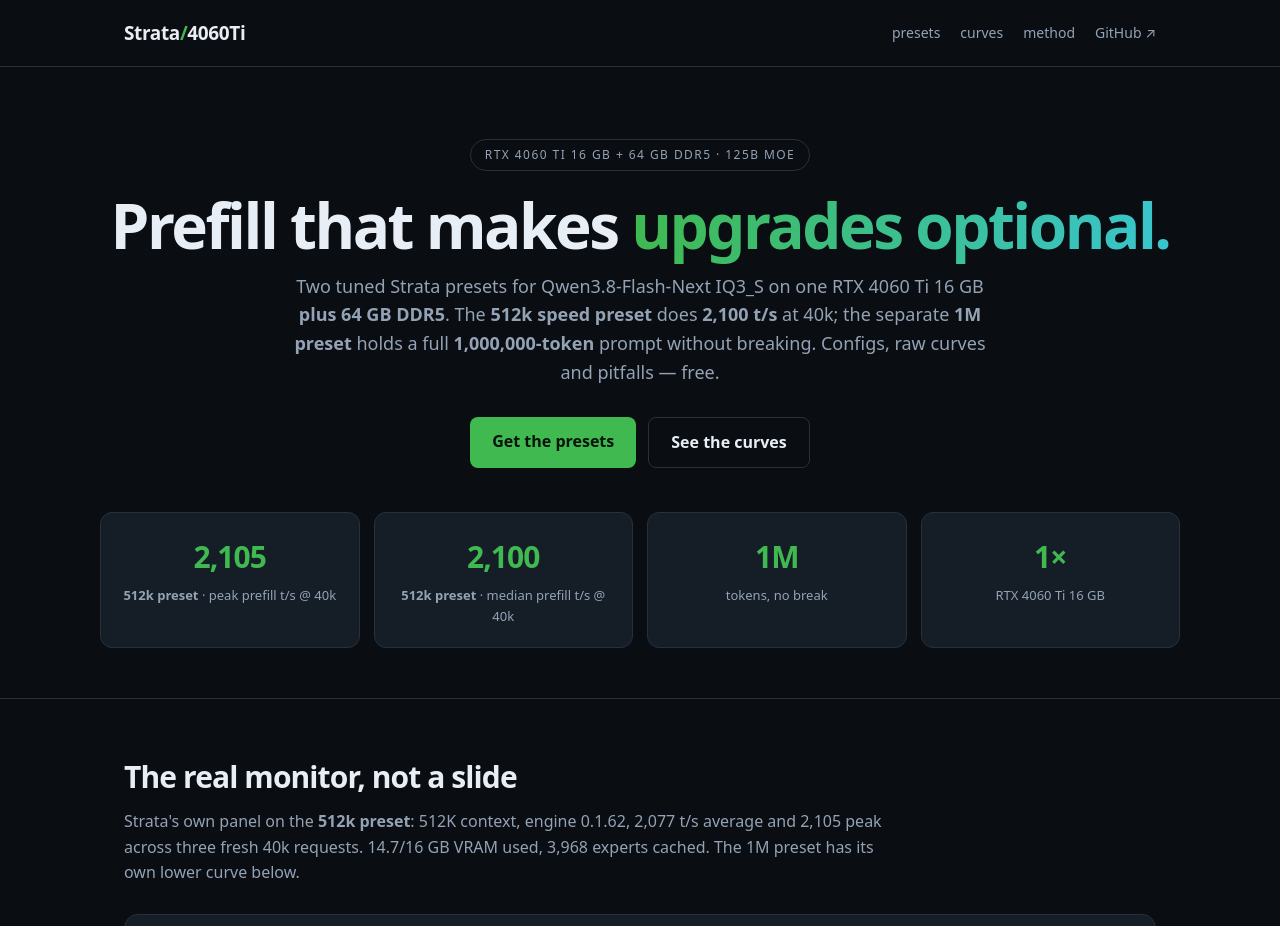
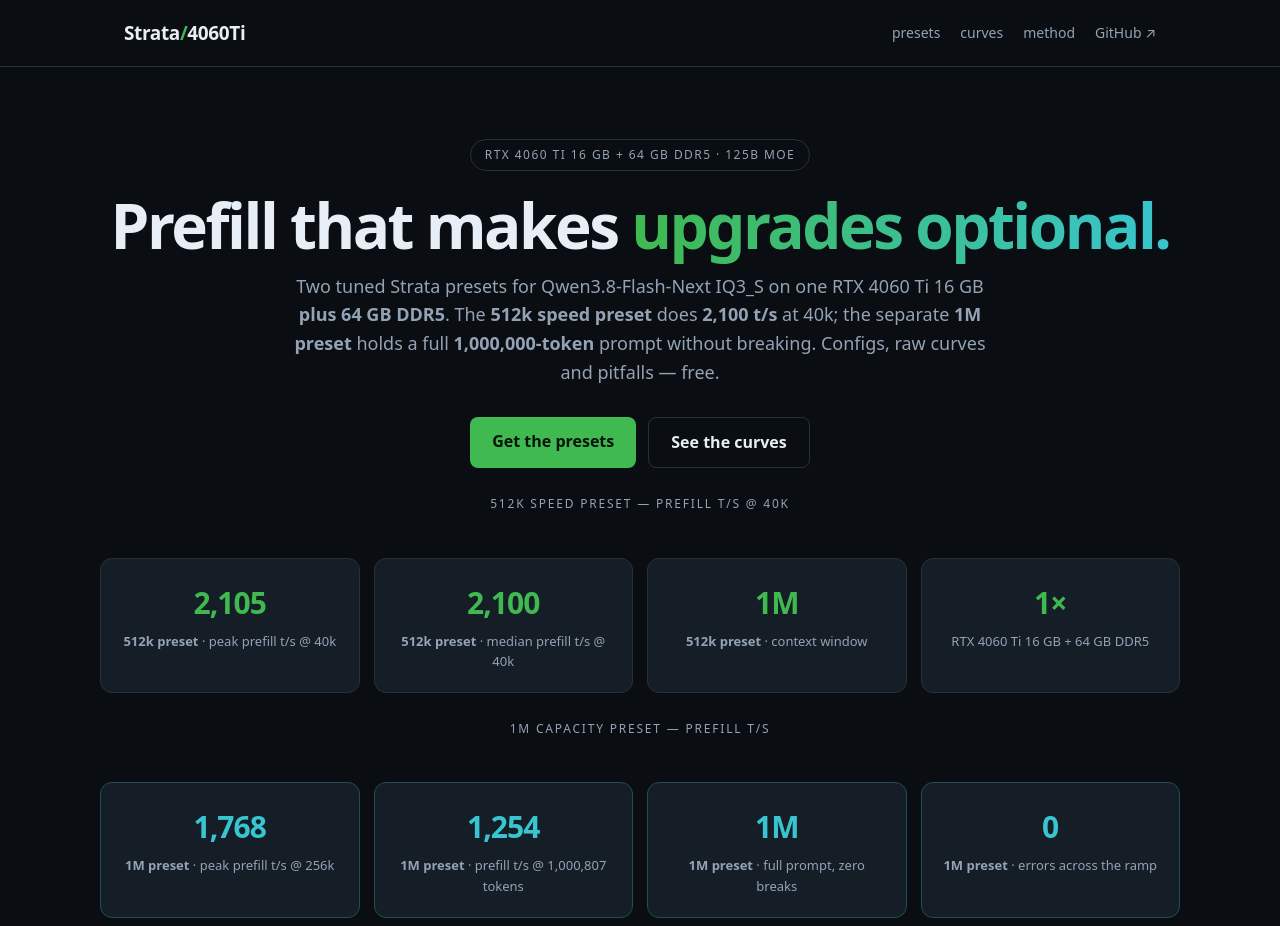
Before and after one commit to herbaristus-inc/SUPER-STRATA-PRESETS-FOR-RTX-4060ti-16gb-VRAM, a plain HTML site: page docs/index.html in a window 1280 px wide. Shown: the top 926 px of the page. Drawn offline with Linux system fonts and the light colour scheme.

Commit message:
Hero: add 1M prefill cards (peak 1768, 1M 1254, zero breaks)

```diff
--- a/docs/index.html
+++ b/docs/index.html
@@ -31,6 +31,9 @@
   .stat{background:var(--card);border:1px solid var(--line);border-radius:12px;padding:20px}
   .stat .n{font-size:30px;font-weight:800;color:var(--green);letter-spacing:-.03em}
   .stat .l{color:var(--dim);font-size:13px;margin-top:4px}
+  .stat.cyan .n{color:var(--cyan)}
+  .stat.cyan{border-color:#1f4e56}
+  .stat-row-label{color:var(--dim);font-size:12px;letter-spacing:.15em;text-transform:uppercase;margin:26px 0 10px}
   section{padding:54px 0;border-top:1px solid var(--line)}
   h2{font-size:30px;letter-spacing:-.03em;margin:0 0 8px}
   .lead{color:var(--dim);max-width:760px;margin:0 0 28px}
@@ -67,11 +70,19 @@
     <a class="btn" href="https://github.com/herbaristus123-prog/strata-4060ti-prefill-presets">Get the presets</a>
     <a class="btn ghost" href="#curves">See the curves</a>
   </div>
+  <div class="stat-row-label">512k speed preset — prefill t/s @ 40k</div>
   <div class="stats">
     <div class="stat"><div class="n">2,105</div><div class="l"><b>512k preset</b> · peak prefill t/s @ 40k</div></div>
     <div class="stat"><div class="n">2,100</div><div class="l"><b>512k preset</b> · median prefill t/s @ 40k</div></div>
-    <div class="stat"><div class="n">1M</div><div class="l">tokens, no break</div></div>
-    <div class="stat"><div class="n">1×</div><div class="l">RTX 4060 Ti 16 GB</div></div>
+    <div class="stat"><div class="n">1M</div><div class="l"><b>512k preset</b> · context window</div></div>
+    <div class="stat"><div class="n">1×</div><div class="l">RTX 4060 Ti 16 GB + 64 GB DDR5</div></div>
+  </div>
+  <div class="stat-row-label">1M capacity preset — prefill t/s</div>
+  <div class="stats">
+    <div class="stat cyan"><div class="n">1,768</div><div class="l"><b>1M preset</b> · peak prefill t/s @ 256k</div></div>
+    <div class="stat cyan"><div class="n">1,254</div><div class="l"><b>1M preset</b> · prefill t/s @ 1,000,807 tokens</div></div>
+    <div class="stat cyan"><div class="n">1M</div><div class="l"><b>1M preset</b> · full prompt, zero breaks</div></div>
+    <div class="stat cyan"><div class="n">0</div><div class="l"><b>1M preset</b> · errors across the ramp</div></div>
   </div>
 </div>
 
```
